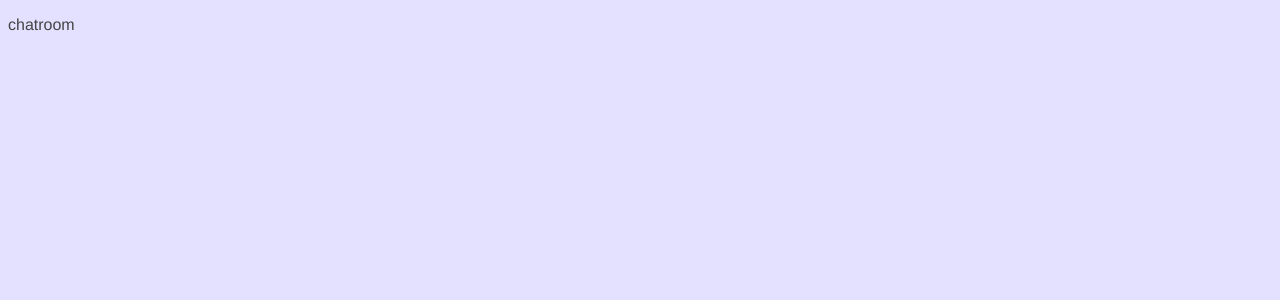
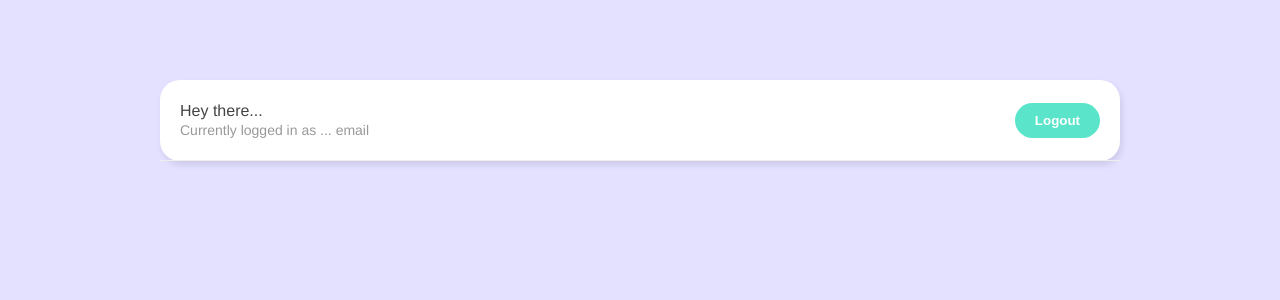
Before and after one commit to Antony-jacques/vue-live-chat, a Vue app: page /chatroom in a window 1280 px wide. Shown: the top 300 px of the page. Built offline with nearby package versions, Linux system fonts and the light colour scheme.

Commit message:
logout composable

```diff
--- /dev/null
+++ b/src/components/Navbar.vue
@@ -0,0 +1,47 @@
+<template>
+  <nav>
+    <div>
+      <p>Hey there...</p>
+      <p class="email">Currently logged in as ... email</p>
+    </div>
+    <button @click="handleClick">Logout</button>
+  </nav>
+</template>
+
+<script>
+import useLogout from "@/composables/useLogout";
+
+export default {
+  setup() {
+    const { error, logout } = useLogout();
+
+    const handleClick = async () => {
+      await logout();
+      if (!error.value) {
+        console.log("user logged out");
+      }
+    };
+
+    return { handleClick };
+  },
+};
+</script>
+
+<style>
+nav {
+  padding: 20px;
+  border-bottom: 1px solid #eee;
+  display: flex;
+  justify-content: space-between;
+  align-items: center;
+}
+nav p {
+  margin: 2px auto;
+  font-size: 16px;
+  color: #444;
+}
+nav p.email {
+  font-size: 14px;
+  color: #999;
+}
+</style>
--- /dev/null
+++ b/src/composables/useLogout.js
@@ -0,0 +1,23 @@
+import { projectAuth } from "@/firebase/config"
+import { ref } from "vue"
+
+const error = ref(null)
+
+const logout = async ()=>{
+  error.value = null
+
+  try {
+    await projectAuth.signOut()
+  } catch (err) {
+    console.log(err.message)
+    error.value = err.message
+  }
+
+}
+const useLogout = ()=>{
+
+  return { error, logout }
+
+}
+
+export default useLogout
--- a/src/views/Chatroom.vue
+++ b/src/views/Chatroom.vue
@@ -1,9 +1,13 @@
 <template>
-  <p>chatroom</p>
+  <div class="container">
+    <Navbar/>
+  </div>
 </template>
 
 <script>
+import Navbar from '../components/Navbar.vue'
 export default {
+  components: { Navbar }
 
 }
 </script>
```
